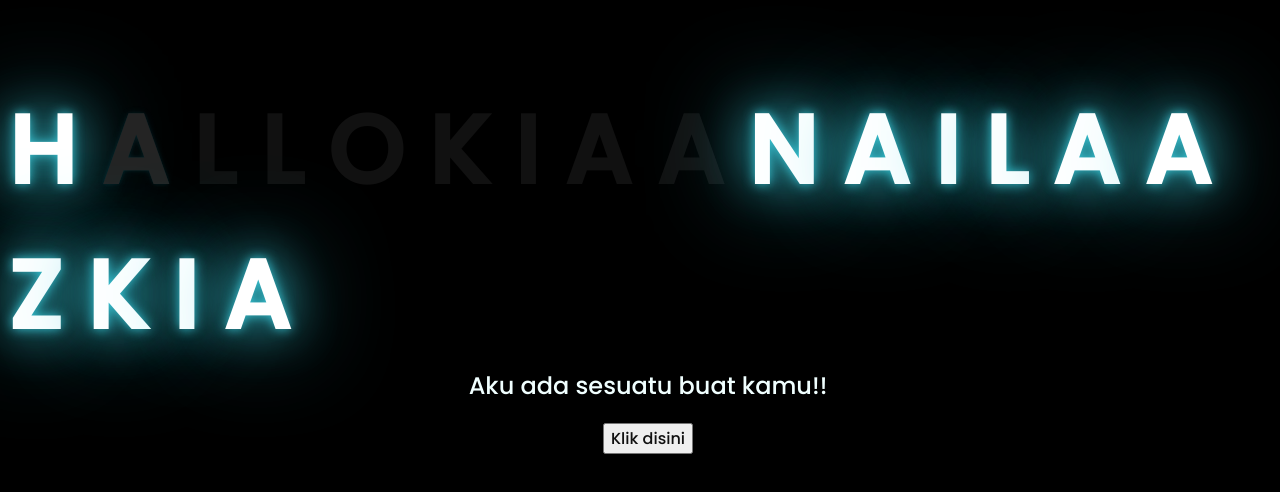
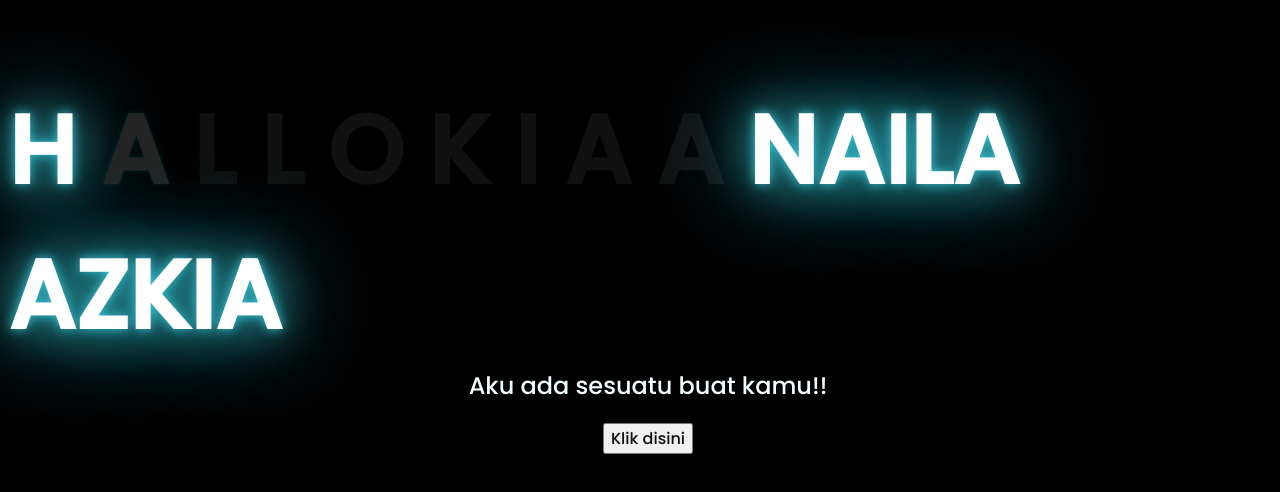
Before and after one commit to MaulanaBiasalah/Sesuatu, a plain HTML site: page index.html in a window 1280 px wide. Shown: the part 142-634 px from the top of the page. Drawn offline with Linux system fonts and the light colour scheme.

Commit message:
Update index.html

```diff
--- a/index.html
+++ b/index.html
@@ -20,16 +20,7 @@
         <span>I</span>
         <span>A</span>
         <span>A</span>
-        <span>N</span>
-        <span>A</span>
-        <span>I</span>
-        <span>L</span>
-        <span>A</span>
-        <span>A</span>
-        <span>Z</span>
-        <span>K</span>
-        <span>I</span>
-        <span>A</span>
+        <span>NAILA AZKIA</span>
     </div>
     <div class="description">
         <span>Aku ada sesuatu buat kamu!!</span>
```
